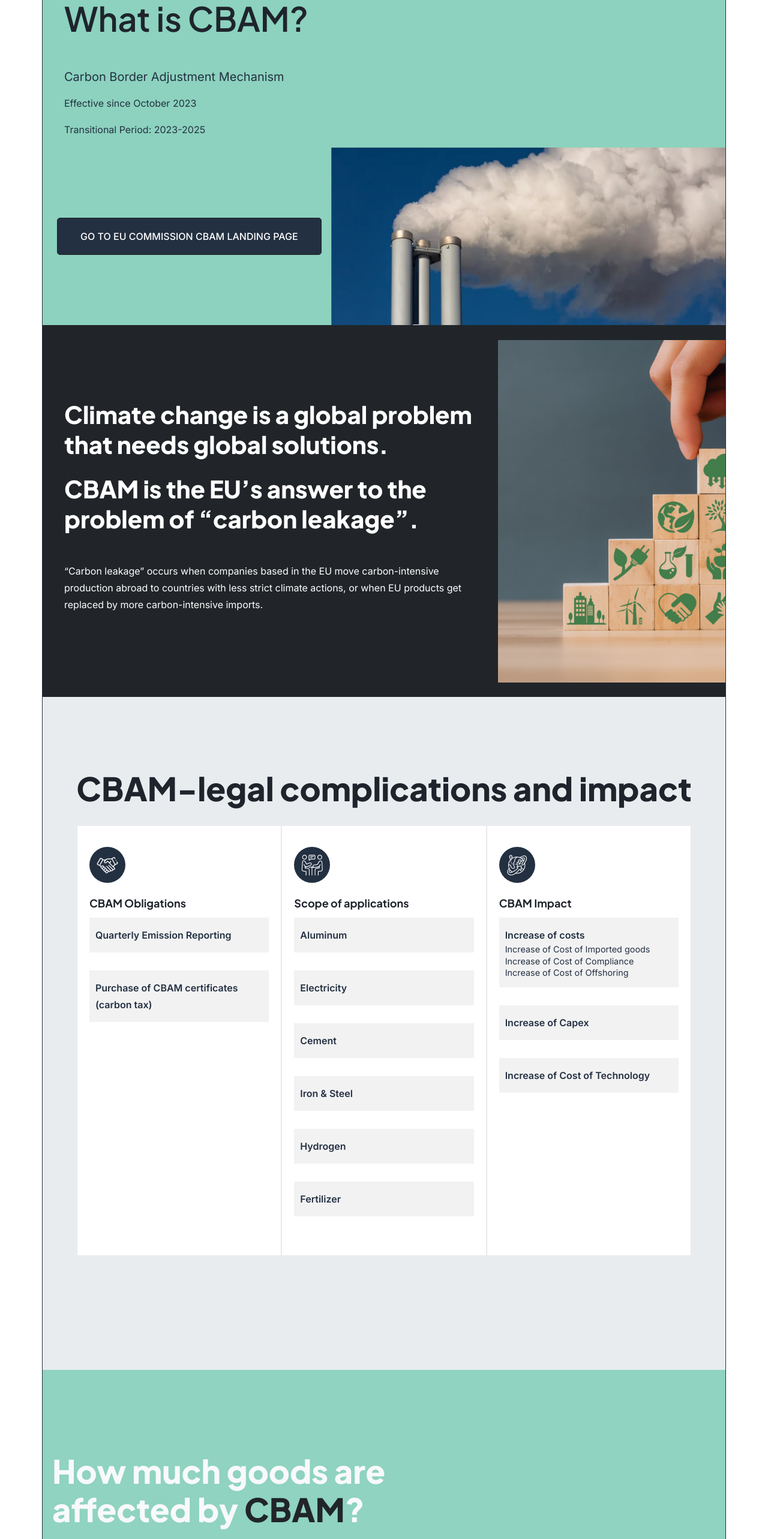
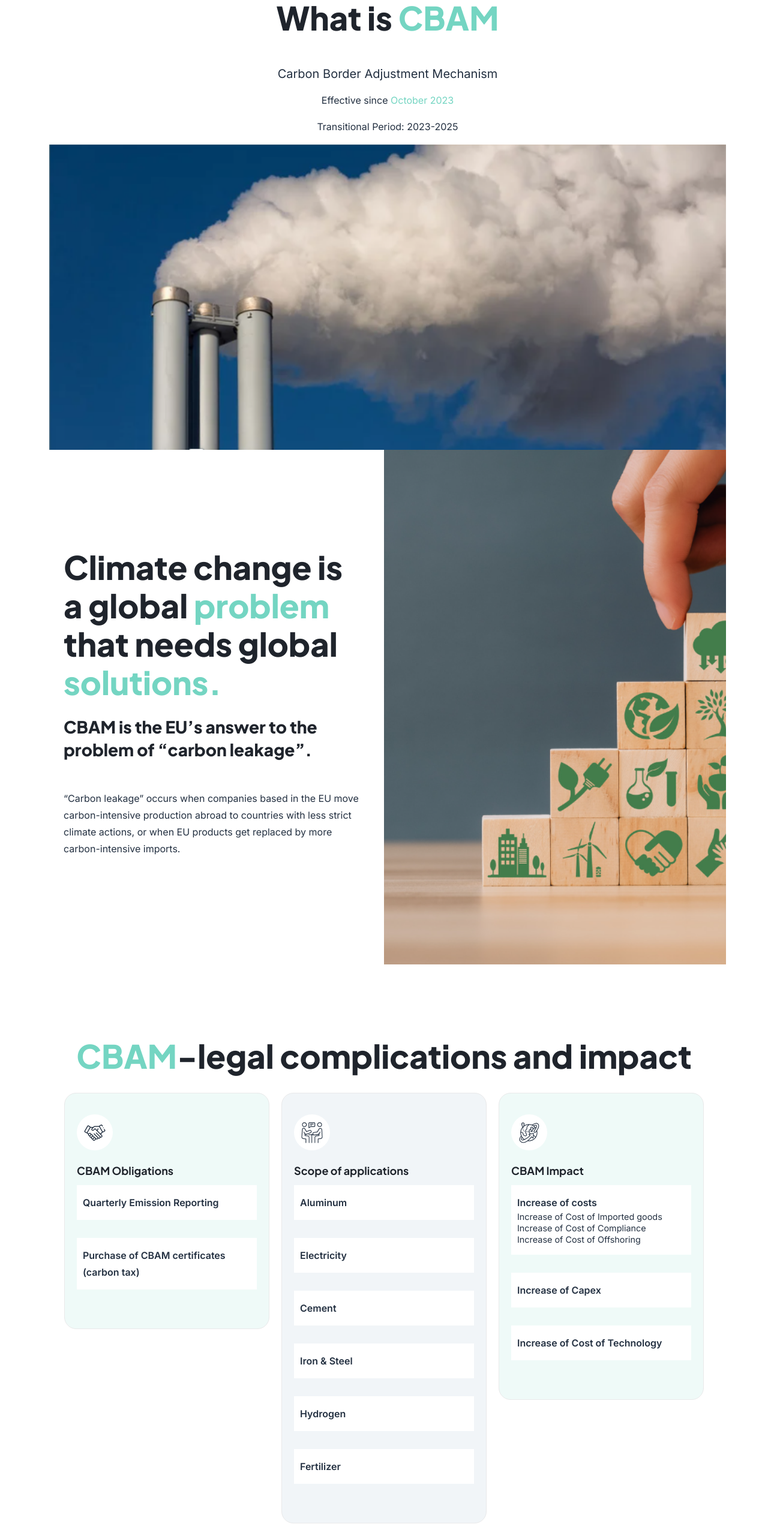
Before and after one commit to ArtemWebsite/Artem, a Next.js app: page /cbam in a window 1280 px wide. Shown: the part 234-2800 px from the top of the page at 60% size. Built offline with nearby package versions, Linux system fonts and the light colour scheme.

Commit message:
cbam page start

```diff
--- a/components/pages/cbam/cbam.css
+++ b/components/pages/cbam/cbam.css
@@ -20,10 +20,8 @@ section.climate-changes .outerwrapper {
 
 /* styles/artem-section.css */
 .artem-section {
-    background-color: #a3d8d4;
-
-    text-align: left;
-  }
+  background-color: var(--primary-color-1);
+}
 
   .artem-title {
     font-size: 2.5rem;
--- a/components/pages/cbam/cbam.jsx
+++ b/components/pages/cbam/cbam.jsx
@@ -3,34 +3,31 @@ import Image from "next/image";
 import Link from "next/link";
 import "./cbam.css";
 import cbamImage from "../../../public/assets/img/cbam/What-is-CBAM.png";
-import cbamImage2 from "../../../public/assets/img/cbam/CBAM-2.png";
+import cbamImage2 from "../../../public/assets/img/cbam/cbam-2.png";
 import shipImage from "../../../public/assets/img/cbam/data.jpg";
 import cbamaim from "../../../public/assets/img/cbam/CBAM-aim.png";
-
+import builder3 from "../../../public/assets/img/cbam/builder3.png";
+import cbamMainBg from "../../../public/assets/img/shape/shape-4.png";
 import TestimonialMain from "../testimonial/testimonial";
 
 const CBAM = () => {
   return (
-    <div className="main-container container">
+    <div className="main-container">
       <div className="pt-100  container top-container">
         <section className="why-cbam row container-fluid p-0 m-0">
           <div className="row mx-auto">
-            <div className="col-md-12">
-              <h1 className="display-4 pb-50">What is CBAM?</h1>
+            <div className="col-md-12 text-center">
+			  <h2 className="mb-5">
+                      What is
+                      <span className="color-green-artm"> CBAM </span>
+                    </h2>
               <p className="lead">Carbon Border Adjustment Mechanism</p>
-              <p>Effective since October 2023</p>
+              <p>Effective since <span className="color-green-artm">October 2023</span></p>
               <p>Transitional Period: 2023-2025</p>
             </div>
           </div>
           <div className="row align-items-center justify-content-between mx-auto p-0">
-            <div className="col-md-5 mx-auto">
-              <Link href="https://www.eucommission-url.com" legacyBehavior>
-                <a className="btn btn-one btn-dark">
-                  Go to EU Commission CBAM Landing Page
-                </a>
-              </Link>
-            </div>
-            <div className="col-md-7 container-fluid p-0">
+            <div className="col-md-12 container-fluid p-0">
               <Image
                 src={cbamImage}
                 alt="CBAM Image"
@@ -41,16 +38,16 @@ const CBAM = () => {
         </section>
       </div>
 
-      <section className="climate-changes  bg-dark text-white container p-0">
+      <section className="climate-changes  container p-0">
         <div className="row align-items-center conatiner outerwrapper w-100 p-0 m-0">
-          <div className="col-md-8 pt-100 pb-100 ">
+          <div className="col-md-6 pt-100 pb-100 ">
             <div className="p-4 mx-auto">
-              <h3 className="pb-4 text-white">
-                Climate change is a global problem that needs global solutions.
-              </h3>
-              <h3 className="pb-4 text-white">
+              <h2 className="pb-4">
+                Climate change is a global <span className="color-green-artm">problem</span> that needs global <span className="color-green-artm">solutions.</span>
+              </h2>
+              <h5 className="pb-4">
                 CBAM is the EU’s answer to the problem of “carbon leakage”.
-              </h3>
+              </h5>
               <p className="mt-4">
                 “Carbon leakage” occurs when companies based in the EU move
                 carbon-intensive production abroad to countries with less strict
@@ -59,7 +56,7 @@ const CBAM = () => {
               </p>
             </div>
           </div>
-          <div className="col-md-4 container-fluid p-0">
+          <div className="col-md-6 container-fluid p-0">
             <Image
               src={cbamImage2}
               alt="CBAM Image 2"
@@ -69,14 +66,14 @@ const CBAM = () => {
         </div>
       </section>
 
-      <section className="cbam-legal section-padding bg-body-secondary">
+      <section className="cbam-legal section-padding container">
         <div className="row mb-70">
           <div className="col-xl-12">
             <div className="work__process-title t-center pb-30">
-              <h2>CBAM-legal complications and impact</h2>
+              <h2><span className="color-green-artm">CBAM</span>-legal complications and impact</h2>
             </div>
             <div className="choose__us-area-list-work jc-center">
-              <div className="choose__us-area-list-item">
+              <div className="choose__us-area-list-item bg-light-green-artm">
                 <i className="flaticon-deal"></i>
                 <div className="choose__us-area-list-item-bottom">
                   <h6>CBAM Obligations</h6>
@@ -95,7 +92,7 @@ const CBAM = () => {
                   </div>
                 </div>
               </div>
-              <div className="choose__us-area-list-item">
+              <div className="choose__us-area-list-item bg-light-blue-artm">
                 <i className="flaticon-talk"></i>
                 <div className="choose__us-area-list-item-bottom">
                   <h6>Scope of applications</h6>
@@ -123,7 +120,7 @@ const CBAM = () => {
                   </div>
                 </div>
               </div>
-              <div className="choose__us-area-list-item">
+              <div className="choose__us-area-list-item bg-light-green-artm">
                 <i className="flaticon-global-shipping"></i>
                 <div className="choose__us-area-list-item-bottom">
                   <h6>CBAM Impact</h6>
@@ -150,148 +147,75 @@ const CBAM = () => {
             </div>
           </div>
         </div>
+      </section>
 
-        {/* <div className="section-padding">
-          <div className="container">
-            <div className="row al-center p-3 bg-white rounded mb-3">
-              <div className="col-xl-12">
-                <div className="cbam__banner_text">
-                  <h3 className="text-center">
-                    CBAM-legal complications and impact
-                  </h3>
-                </div>
+	   <div
+        className="cbam_advantage-sec"
+        style={{ backgroundImage: `url(${cbamMainBg.src})` }}
+      >
+        <div className="custom__container position-relative">
+          <div className="row align-items-end">
+            <div className="col-12 col-md-4 mb-3 licences">
+              <div className="">
+                <img
+                  className="position-absolute"
+                  src={builder3.src}
+                  alt="builder"
+                  style={{ bottom: "0", width: "30%" }}
+                />
               </div>
             </div>
-            <div className="row">
-              <div className="col-md-4">
-                <h5 className="pb-4 ">CBAM Obligations</h5>
-                <ul className="list-group">
-                  <li className="list-group-item">
-                    Quarterly Emission Reporting
-                  </li>
-                  <li className="list-group-item">
-                    Purchase of CBAM certificates (carbon tax)
-                  </li>
-                </ul>
-              </div>
-              <div className="col-md-4">
-                <h5 className="pb-4 ">Scope of applications</h5>
-                <ul className="list-group">
-                  <li className="list-group-item">Aluminum</li>
-                  <li className="list-group-item">Electricity</li>
-                  <li className="list-group-item">Cement</li>
-                  <li className="list-group-item">Iron & Steel</li>
-                  <li className="list-group-item">Hydrogen</li>
-                  <li className="list-group-item">Fertilizer</li>
-                </ul>
-              </div>
-              <div className="col-md-4">
-                <h5 className="pb-4 ">CBAM Impact</h5>
-                <ul className="list-group">
-                  <li className="list-group-item">Increase of costs</li>
-
-                  <li className="list-group-item">
-                    Increase of Cost of Imported goods
-                  </li>
-                  <li className="list-group-item">
-                    Increase of Cost of Compliance
-                  </li>
-                  <li className="list-group-item">
-                    Increase of Cost of Offshoring
-                  </li>
-
-                  <li className="list-group-item">Increase of Capex</li>
-                  <li className="list-group-item">
-                    Increase of Cost of Technology
-                  </li>
-                </ul>
-              </div>
-            </div>
-          </div>
-        </div> */}
-      </section>
-
-      <section
-        className="testimonials section-padding"
-        style={{ backgroundColor: " #8fd3c0" }}
-      >
-        <div className="container">
-          <div className="row">
-            <div className="row al-center p-3  rounded mb-3">
-              <div className="col-xl-8">
-                <div className="cbam__banner_text">
-                  <h2 className="text-left text-light">
-                    How much goods are affected by{" "}
-                    <span className="text-dark">CBAM</span>?
-                  </h2>
-                </div>
-              </div>
-            </div>
-            <div className="row al-center p-3  justify-content-end rounded mb-3">
-              <div className="col-xl-8">
-                <div className="cbam__banner_text">
-                  <p className="display-6 text-left text-light">
-                    “US$ 45 billion of CBAM-covered goods were exported to
-                    Europe from Asia-Pacific in 2022, representing 4 percent of
-                    total exports from the region”
-                  </p>
-                  <p
-                    className="text-dark text float-right justify-content-end "
-                    style={{ textAlign: "right" }}
-                  >
-                    <span className="text-dark text-right">
-                      - Goldman Sachs
-                    </span>
-                  </p>
-                </div>
+            <div className="col-12 col-md-8 mb-3 sieze-line">
+              <div>
+                <h3 className="text-white pb-60 pt-60">
+                How much <span className="color-green-artm">goods</span> are affected by CBAM?
+                </h3>
+                <p>“US$ 45 billion of CBAM-covered goods were exported to Europe from Asia-Pacific in 2022, representing 4 percent of total exports from the region”</p>
               </div>
             </div>
           </div>
         </div>
-      </section>
+      </div>
+
+
       <section
-        className="cbam-exported section-padding"
-        style={{ backgroundColor: "#3fa198" }}
-      >
+        className="cbam-exported section-padding">
         <div className="cbam-section">
           <div className="container">
             <div className="row align-items-center">
               <div className="col-12 col-lg-12">
-                <h2 className="text-white">
+                <h2 className="text-center">
                   {" "}
-                  <span className="text-dark">CBAM</span> Good Exported to EU?
+                  <span className="color-green-artm">CBAM</span> Good Exported to EU?
                 </h2>
               </div>
             </div>
             <div className="row mt-4 align-items-center ">
               <div className="row col-lg-6">
                 <div className="emptytext">&nbsp;</div>
-                <div className="row col-lg-6 col-sm-offset-4 overlay-text overlay-data-overImage">
-                  <div className="col-4">
+                <div className="row col-lg-12 justify-content-center">
+                  <div className="col-6">
                     <div
                       className="card text-center"
-                      style={{ backgroundColor: "#f5a623" }}
                     >
-                      <h3 className="text-dark">CHINA</h3>
-                      <p className="text-dark">US$ 25,000,000,000</p>
+                      <h3>CHINA</h3>
+                      <p>US$ 25,000,000,000</p>
                     </div>
                   </div>
-                  <div className="col-4">
+                  <div className="col-6">
                     <div
                       className="card text-center"
-                      style={{ backgroundColor: "#004080" }}
                     >
-                      <h3 className="text-white">INDIA</h3>
-                      <p className="text-white">US$ 8,700,000,000</p>
+                      <h3>INDIA</h3>
+                      <p>US$ 8,700,000,000</p>
                     </div>
                   </div>
-                  <div className="col-4">
+                  <div className="col-6 mt-3">
                     <div
                       className="card text-center"
-                      style={{ backgroundColor: "#ffffff" }}
                     >
-                      <h3 className="text-dark">USA</h3>
-                      <p className="text-dark">US$ 4,000,000,000</p>
+                      <h3>USA</h3>
+                      <p>US$ 4,000,000,000</p>
                     </div>
                   </div>
                 </div>
@@ -303,12 +227,15 @@ const CBAM = () => {
           </div>
         </div>
       </section>
-      <section className="section-padding artem-necessary artem-section ">
+
+	  <section className="section-padding artem-necessary artem-section"
+      style={{ backgroundImage: `url(${cbamMainBg.src})` }}
+      >
         <div className="p-5">
           <div className="container">
             <h2 className="text-white pb-5">
-              Why is ARTEM necessary for everyone affected by{" "}
-              <span className="text-dark">CBAM</span>?
+              Why is <span className="color-green-artm">ARTEM</span> necessary for everyone affected by{" "}
+              CBAM?
             </h2>
             <p className="artem-description pb-3">
               Starting from October 2024, the importers must submit their CBAM
@@ -336,16 +263,68 @@ const CBAM = () => {
           </div>
         </div>
       </section>
-      <section className="section-padding cbam-aim">
-        <div className="container ">
-          <Image
-            src={cbamaim}
-            alt="CBAM Aim"
-            layout="responsive"
-            className=" border border-dark"
-          />
+
+	  <section className="cbam-legal section-padding container">
+        <div className="row mb-70">
+          <div className="col-xl-12">
+            <div className="work__process-title t-center pb-30">
+              <h2>
+			  CBAM aims to put a price on <span className="color-green-artm">carbon intensive</span> goods entering the European Union, Hence preventing <span className="color-green-artm">carbon Leakage</span>
+			  </h2>
+            </div>
+            <div className="choose__us-area-list-work jc-center">
+              <div className="choose__us-area-list-item bg-light-green-artm">
+                <div className="choose__us-area-list-item-bottom">
+                  <h5>Purpose</h5>
+                  <div>
+                    <p>Avoiding “carbon leakage” and reducing global GHG emissions.</p>
+					 <h6>Key Objective</h6>
+					 <p>Enviornmental Purpose</p>
+					 <p>Economic Fairness</p>
+					 <p>Global Climate Regulations</p>
+                  </div>
+                </div>
+              </div>
+              <div className="choose__us-area-list-item bg-light-blue-artm">
+                <div className="choose__us-area-list-item-bottom">
+                  <h5>Mechanism</h5>
+                  <div>
+                    <p>Reporting and accountingof extra-EU imported goods emissions</p>
+					 <h6>Requirements</h6>
+					 <p>Quaterly Disclosure of emissions </p>
+					 <p>CBAM Certificates</p>
+					 <p>Deduction of Carbon Prices</p>
+
+					 <h6>Product Categorie</h6>
+					 <p>Aluminium</p>
+					 <p>Iron & Steel</p>
+					 <p>Cement</p>
+					 <p>Electricity</p>
+					 <p>Hydrogen</p>
+					 <p>Fertilizer</p>
+                  </div>
+                </div>
+              </div>
+              <div className="choose__us-area-list-item bg-light-green-artm">
+                <div className="choose__us-area-list-item-bottom">
+                  <h5>Impact</h5>
+                  <div>
+                    <p>Same price for carbon emission related to production activities</p>
+					 <h6>Direct Impacts</h6>
+					 <p><strong>CBAM Compilance</strong> CBAM data and certificates</p>
+					 <h6>Indirect Impacts</h6>
+					 <p><strong>Carbon Costs</strong> Carbon content of imported goods.</p>
+					 <p><strong>Price Adjustments</strong> Higher prices for high carbon content.</p>
+					 <p><strong>Competitive Advantage</strong> Green technologies and sustainable supply-chain.</p>
+					 <p><strong>Offshoring and purchasing strategies</strong> Decarbonization of purchasing and intercompany trades.</p>
+                  </div>
+                </div>
+              </div>
+            </div>
+          </div>
         </div>
       </section>
+
     </div>
   );
 };
```
Also changed, not shown: public/assets/sass/style.css.
